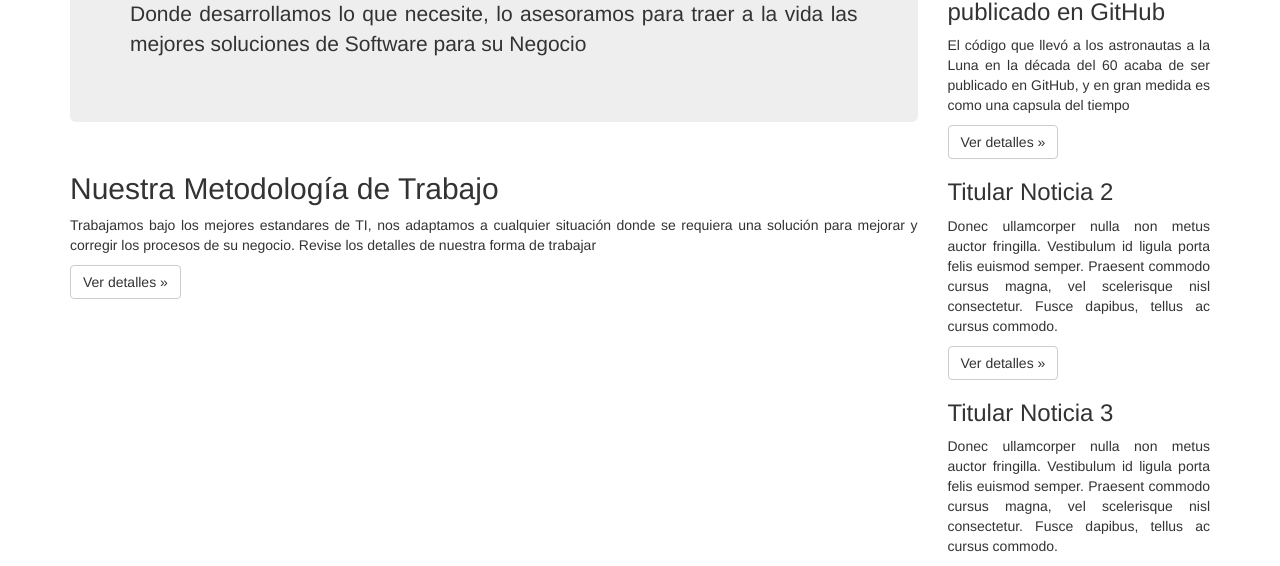
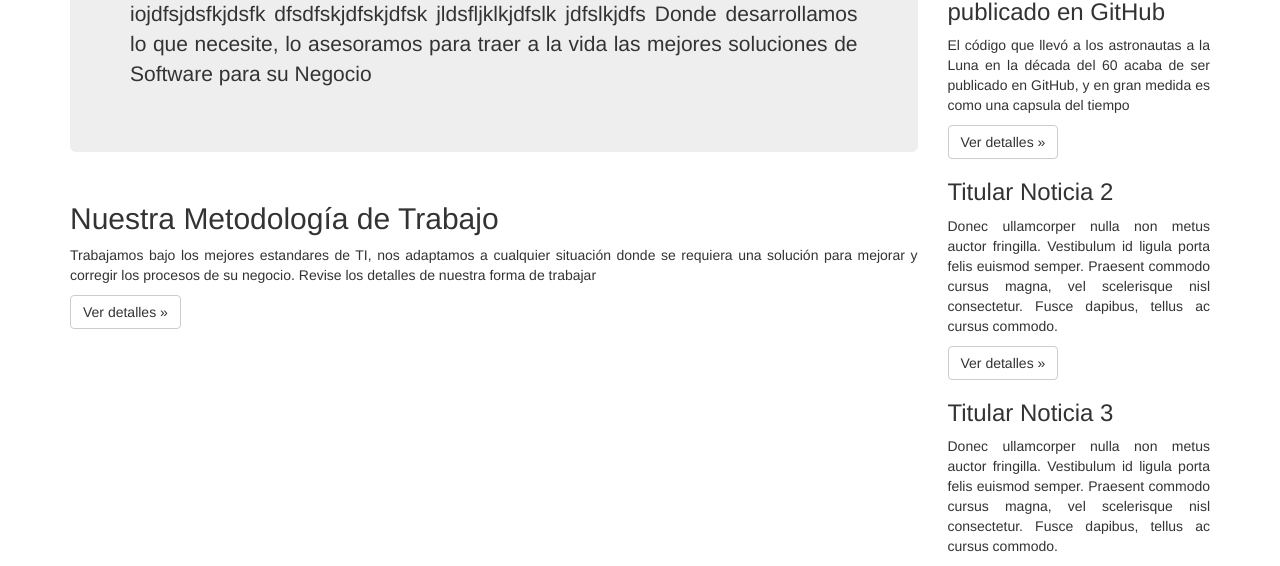
Before and after one commit to 4GeeksAcademyVE/2016-i-practicas-frontend-luis-santana, a plain HTML site: page StarSoftware/index.html in a window 1280 px wide. Shown: the part 534-1100 px from the top of the page. Drawn offline with Linux system fonts and the light colour scheme.

Commit message:
prueba branch

```diff
--- a/StarSoftware/index.html
+++ b/StarSoftware/index.html
@@ -65,7 +65,8 @@
                     </p>
                     <div class="jumbotron">
                         <h1>Star Software</h1>
-                        <p>Donde desarrollamos lo que necesite, lo asesoramos para traer a la vida las mejores soluciones de Software para su Negocio</p>
+                        <p>iojdfsjdsfkjdsfk dfsdfskjdfskjdfsk jldsfljklkjdfslk jdfslkjdfs
+                            Donde desarrollamos lo que necesite, lo asesoramos para traer a la vida las mejores soluciones de Software para su Negocio</p>
                     </div>
                     <!-- -->
                     <div class="row">
```
